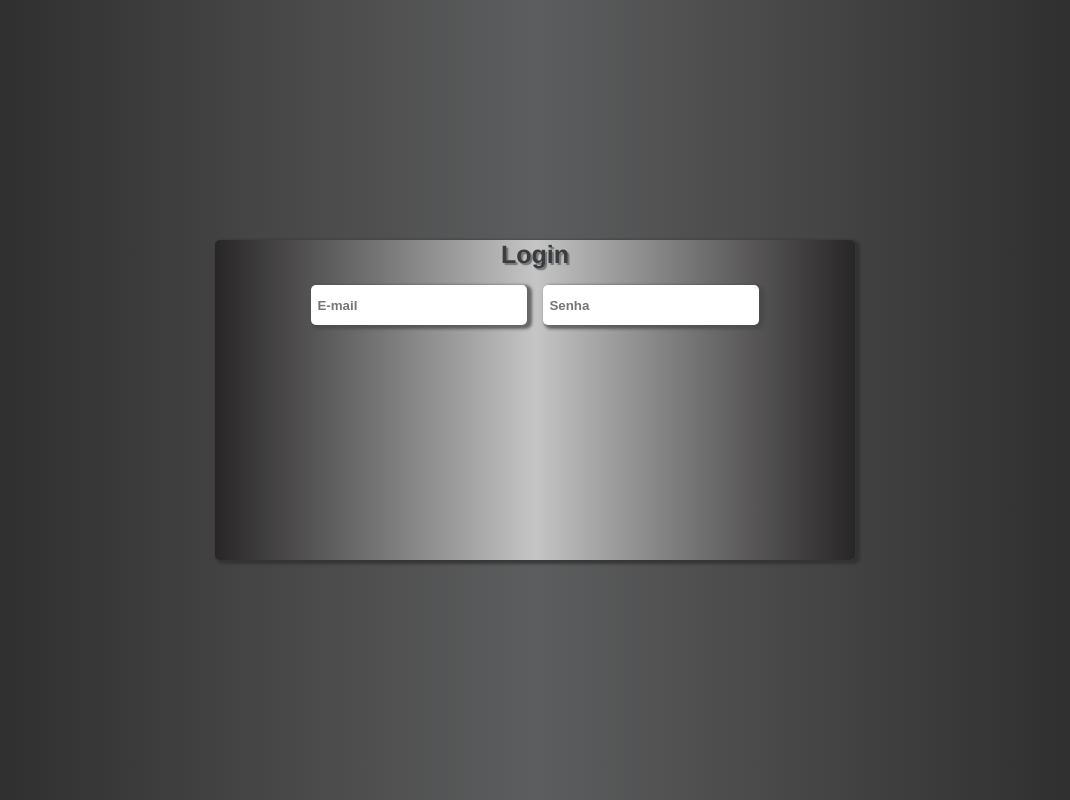
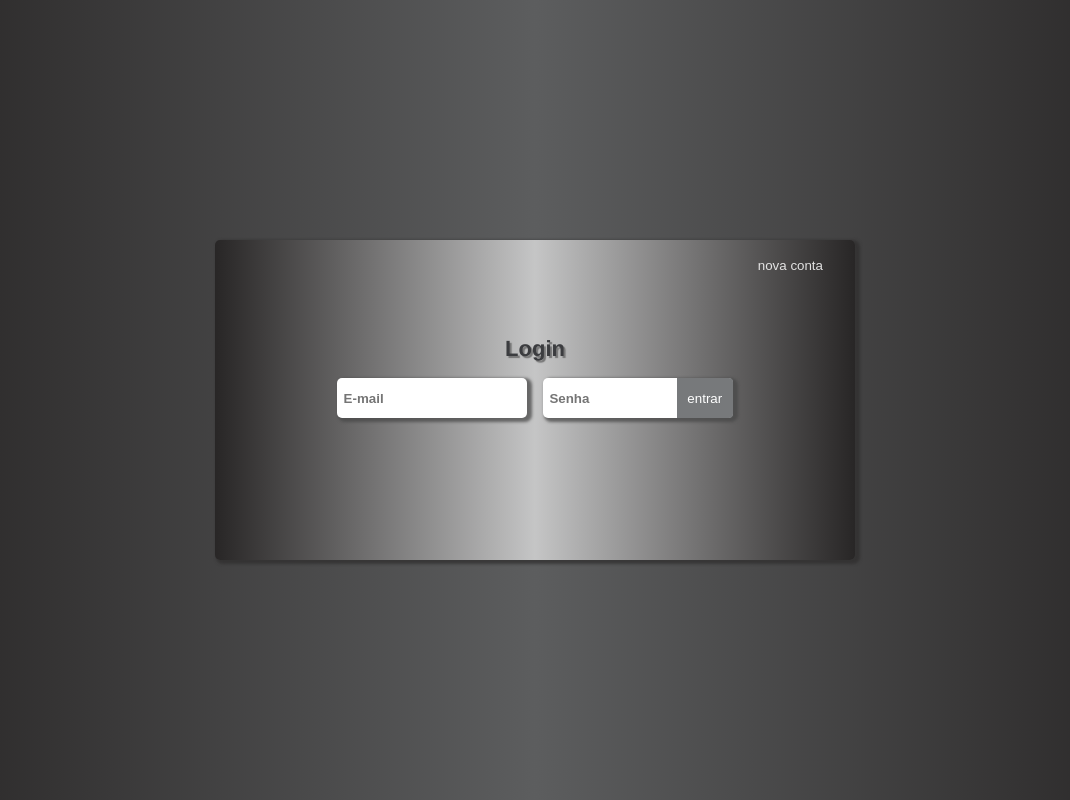
Before and after one commit to caaio-vrodrigues/projeto-login-client-side, a Next.js app: page /login in a window 1280 px wide. Shown: the whole page, without its empty margins (105-1175 px from the left). Built offline with nearby package versions, Linux system fonts and the light colour scheme.

Commit message:
tela de login finalizada

```diff
--- a/src/app/login/page.tsx
+++ b/src/app/login/page.tsx
@@ -1,9 +1,12 @@
-import { ContainerLogin } from "@/components/login/container-login/ContainerLogin";
+// components
+import { Login } from '@/components/login/login/Login';
 
 const LoginPage = () => {
-  return <div className="containerLogin">
-    <ContainerLogin/>
-  </div>
+  return <>
+    <div className='containerLogin'>
+      <Login/>
+    </div>
+  </>
 }
 
 export default LoginPage;
--- a/src/app/page.tsx
+++ b/src/app/page.tsx
@@ -1,3 +1,4 @@
+// components
 import { Header } from "@/components/header/Header";
 import { Main } from "@/components/main/Main";
 import { Footer } from "@/components/footer/Footer";
--- a/src/components/login/button-block/ButtonBlock.module.css
+++ b/src/components/login/button-block/ButtonBlock.module.css
@@ -1,8 +1,8 @@
 .buttonBlock{
   height: 5rem;
-  margin-top: .5rem;
+  padding-top: 1rem;
+  padding-right: 2rem;
   margin-left: auto;
-  margin-right: 1rem;
 }
 
 .button{
--- a/src/components/login/button-block/ButtonBlock.tsx
+++ b/src/components/login/button-block/ButtonBlock.tsx
@@ -1,8 +1,13 @@
 'use context';
 
+// react
+import { useContext } from 'react';
+
+// styles
 import styles from '@/components/login/button-block/ButtonBlock.module.css';
+
+// context
 import ContextMaster from '@/context/ContextProvider';
-import { useContext } from 'react';
 
 export const ButtonBlock = () => {
   const {showCreateAcc, setShowCreateAcc} = useContext(ContextMaster);
@@ -12,8 +17,8 @@ export const ButtonBlock = () => {
       <button
         className={styles.button}
         onClick={()=>setShowCreateAcc(!showCreateAcc)}>
-        {showCreateAcc?"voltar":"voltar"}
-    </button>
+        {showCreateAcc ? 'login' : 'nova conta'}
+      </button>
     </div>
   </>
 }
--- a/src/components/login/container-login/ContainerLogin.module.css
+++ /dev/null
@@ -1,8 +0,0 @@
-.login{
-  display: flex;
-  justify-content: center;
-  align-items: center;
-  width: 100%;
-  height: 100vh;
-  background: linear-gradient(to right, var(--bgHtml) 0%, #494949da 50%, var(--bgHtml) 100%);
-}
--- a/src/components/login/container-login/ContainerLogin.tsx
+++ /dev/null
@@ -1,11 +0,0 @@
-import styles from '@/components/login/container-login/ContainerLogin.module.css';
-
-import { LoginBlock } from '../login-block/LoginBlock';
-
-export const ContainerLogin = () => {
-  return <>
-    <div className={styles.login}>
-      <LoginBlock/>
-    </div>
-  </>
-}
--- a/src/components/login/create-account/CreateAccount.tsx
+++ /dev/null
@@ -1,15 +0,0 @@
-import styles from '@/components/login/create-account/CreateAccount.module.css';
-import ContextMaster from '@/context/ContextProvider';
-import { useContext } from 'react';
-
-export const CreateAccount = () => {
-  const {showCreateAcc, setShowCreateAcc} = useContext(ContextMaster);
-  return <>
-    <div className={styles.goBack}>
-      <button onClick={() => setShowCreateAcc(!showCreateAcc)}>voltar</button>
-    </div>
-    <div className={styles.createAccWrap}>
-
-    </div>
-  </>
-}
--- a/src/components/login/login-block/LoginBlock.module.css
+++ /dev/null
@@ -1,10 +0,0 @@
-.loginBlock{
-  height: 20rem;
-  width: 50%;
-  display: flex;
-  flex-direction: column;
-  align-items: center;
-  background: linear-gradient(to right, var(--bgHtml) 0%, #ffffffa4 50%, var(--bgHtml) 100%);
-  border-radius: 5px;
-  box-shadow: 3px 2px 3px 2px rgba(47, 46, 46, 0.74);
-}
--- a/src/components/login/login-block/LoginBlock.tsx
+++ /dev/null
@@ -1,17 +0,0 @@
-'use client';
-
-import styles from '@/components/login/login-block/LoginBlock.module.css';
-import { Login } from '../login/Login';
-import { CreateAccount } from '../create-account/CreateAccount';
-import ContextMaster from '@/context/ContextProvider';
-import { useContext } from 'react';
-
-export const LoginBlock = () => {
-  const { showCreateAcc } = useContext(ContextMaster);
-
-  return <>
-    <div className={styles.loginBlock}>
-      {showCreateAcc ? <CreateAccount/> : <Login/>}
-    </div>
-  </>
-}
--- a/src/components/login/login/Login.module.css
+++ b/src/components/login/login/Login.module.css
@@ -1,9 +1,33 @@
+.loginSection{
+  display: flex;
+  justify-content: center;
+  align-items: center;
+  width: 100%;
+  height: 100vh;
+  background: linear-gradient(to right, var(--bgHtml) 0%, #494949da 50%, var(--bgHtml) 100%);
+}
+
+.loginCentralizedBlock{
+  height: 20rem;
+  width: 50%;
+  display: flex;
+  flex-direction: column;
+  align-items: center;
+  background: linear-gradient(to right, var(--bgHtml) 0%, #ffffffa4 50%, var(--bgHtml) 100%);
+  border-radius: 5px;
+  box-shadow: 3px 2px 3px 2px rgba(47, 46, 46, 0.74);
+}
+
+.formLogin{
+  display: flex;
+}
+
 .loginTitle{
   margin-bottom: 1rem;
 }
 
 .loginTitle h1{
-  font-size: 25px;
+  font-size: 22px;
   font-weight: bolder;
   color: rgb(59, 60, 63);
   text-shadow: 2px 1.5px 1px #646464cb;
@@ -15,11 +39,11 @@
   width: 70%;
 }
 
-.inputBlocks{
+.wrapInput{
   width: 100%;
 }
 
-.inputBlocks input{
+.wrapInput input{
   height: 2.5rem;
   width: 100%;
   padding: .4rem;
@@ -30,10 +54,39 @@
   box-shadow: 3px 2px 3px 2px rgba(72, 71, 71, 0.74);
 }
 
-.inputBlocks input::placeholder{
+.wrapInput input::placeholder{
   font-weight: 600;
 }
 
-.wrapPassword{
+.wrapInputPassword{
   margin-left: 1rem;
+  position: relative;
+  display: flex;
+  align-items: center;
 }
+
+.passwordInput {
+  width: 100%;
+}
+
+.submitBtn{
+  position: absolute;
+  right: 0.001px;
+  top: 50%;
+  transform: translateY(-50%);
+  height: 100%;
+  width: 3.5rem;
+  border: none;
+  background: #77797b;
+  color: #fff;
+  border-bottom-right-radius: 4px;
+  border-top-right-radius: 4px;
+  cursor: pointer;
+  transition: .15s;
+}
+
+.submitBtn:hover{
+  transition: .15s;
+  background-color: #c6c7c9;
+  color: black;
+}
--- a/src/components/login/login/Login.tsx
+++ b/src/components/login/login/Login.tsx
@@ -1,31 +1,63 @@
+'use client';
+
+// react
+import { useContext, useState } from 'react';
+
+// components
+import { ButtonBlock } from '@/components/login/button-block/ButtonBlock';
+
+// styles
 import styles from '@/components/login/login/Login.module.css';
-import { LoginBlock } from '../login-block/LoginBlock';
+
+// context
+import ContextMaster from '@/context/ContextProvider';
 
 export const Login = () => {
+  const { showCreateAcc } = useContext(ContextMaster);
+  const [ email, setEmail ] = useState("");
+  const [ passWord, setPassWord ] = useState("");
+
+  const handleSubmit = (e: Event) => {
+    e.preventDefault();
+    console.log(email, passWord);
+  }
+
   return <>
-    {/* <LoginBlock/> */}
+    <section className={styles.loginSection}>
+      <div className={styles.loginCentralizedBlock}>
+        <ButtonBlock/>
         <div className={styles.loginTitle}>
-      <h1>Login</h1>
+          <h1>{showCreateAcc ? "Nova Conta" : "Login"}</h1>
         </div>
-    <div className={styles.wrapInputs}>
-      <div className={`${styles.inputBlocks} ${styles.wrapEmail}`}>
+        <form className={styles.formLogin} onSubmit={()=>handleSubmit}>
+          <div className={`${styles.wrapInput} ${styles.wrapInputEmail}`}>
             <input
               type="email"
               placeholder="E-mail"
               name="email"
               autoComplete="username"
               required
+              value={email}
+              onChange={(e)=>setEmail(e.target.value)}
             />
           </div>
-      <div className={`${styles.inputBlocks} ${styles.wrapPassword}`}>
+          <div className={`${styles.wrapInput} ${styles.wrapInputPassword}`}>
             <input
               type="password"
               placeholder="Senha"
               name="password"
               autoComplete="current-password"
               required
+              value={passWord}
+              onChange={(e)=>setPassWord(e.target.value)}
+              className={styles.passwordInput}
             />
+            <button type='submit' className={styles.submitBtn}>
+              {showCreateAcc ? "enviar" : "entrar"}
+            </button>
           </div>
+        </form>
       </div>
+    </section>
   </>
 }
```
Also changed, not shown: src/components/login/create-account/CreateAccount.module.css (deleted). Lines whose indentation alone changed are shown as unchanged.
